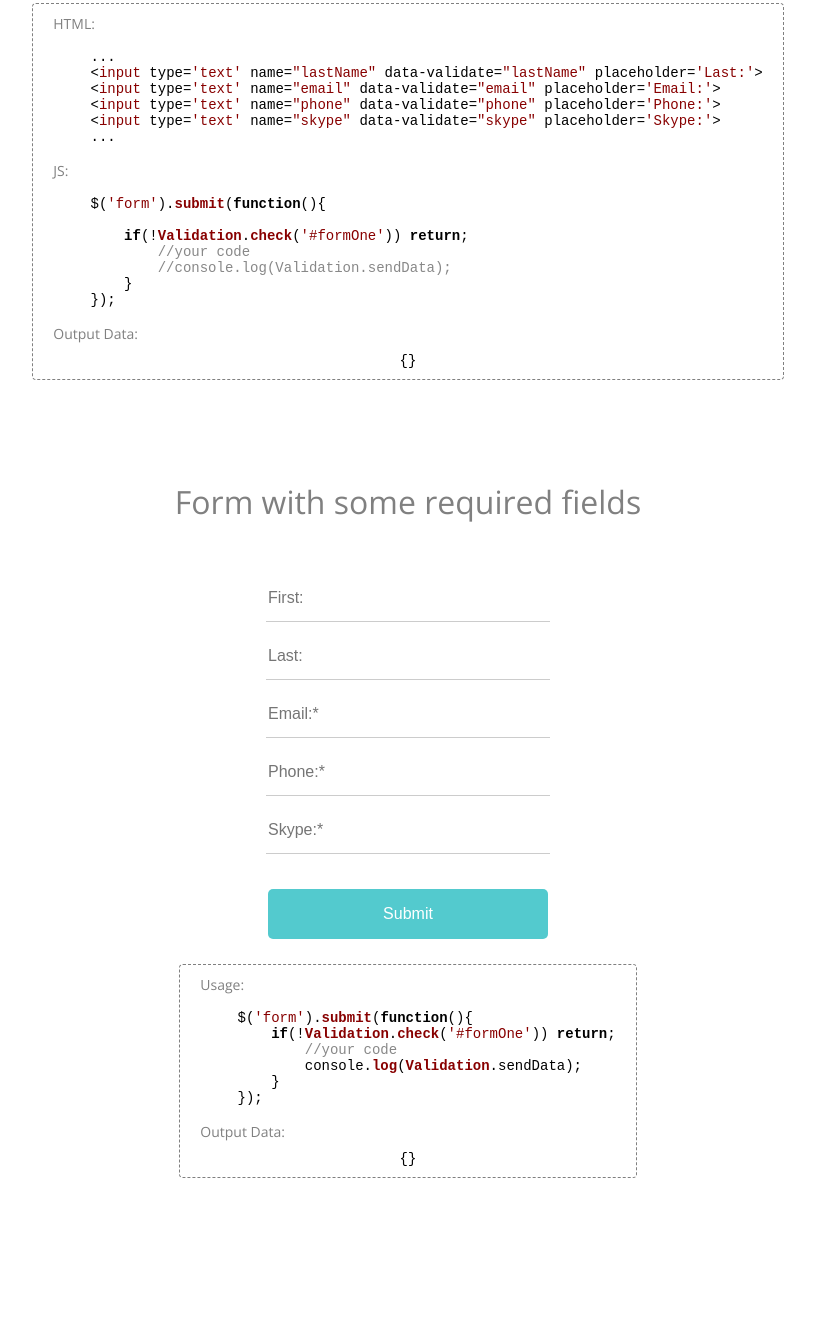
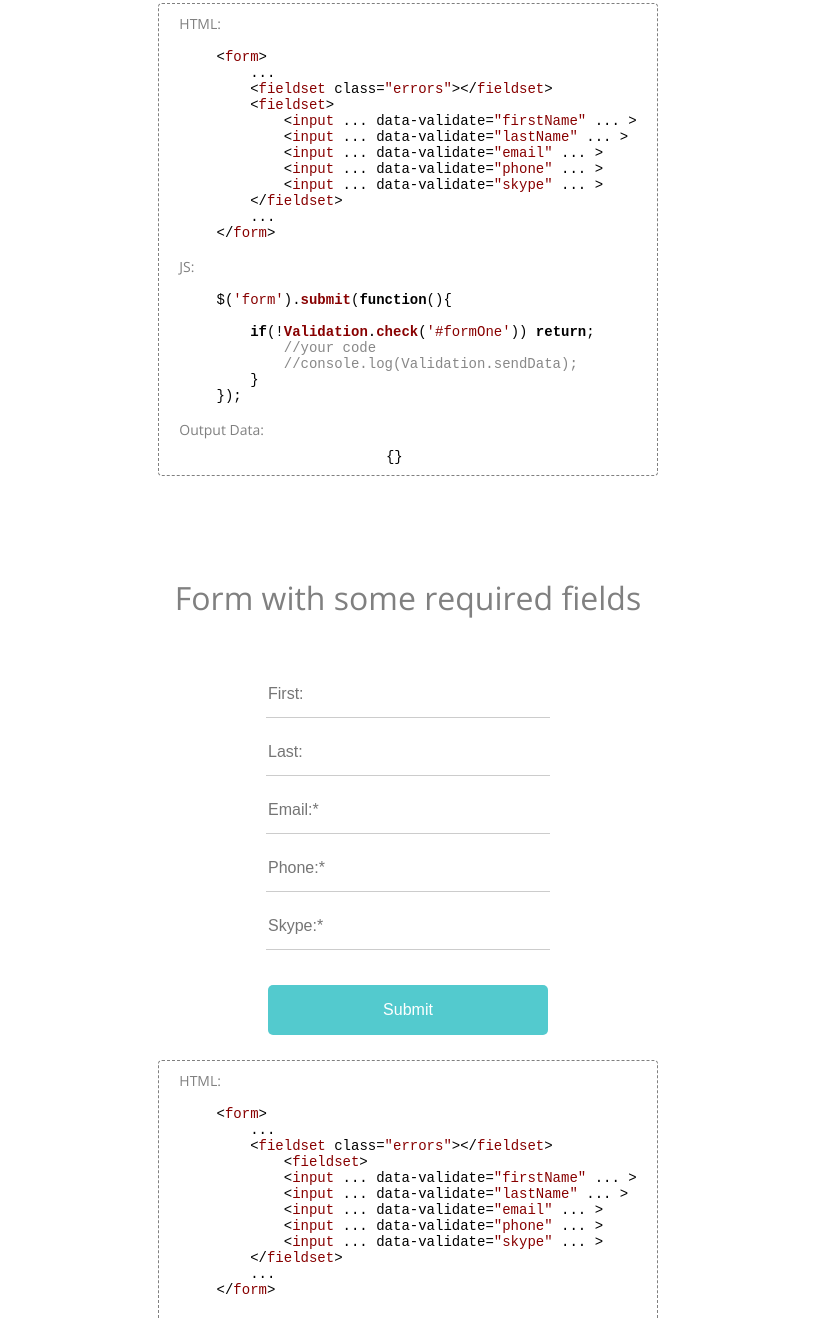
Before and after one commit to MapleMap/formFiledsReader, a website: page index.html in a window 1280 px wide. Shown: the part 601-1919 px from the top of the page, without its empty margins (232-1047 px from the left). Before the commit the page ends 1801 px from the top, so only its background shows below. Drawn offline with nearby package versions, Linux system fonts and the light colour scheme.

Commit message:
add: formTwo and description

```diff
--- a/css/style.less
+++ b/css/style.less
@@ -106,6 +106,10 @@ form {
         margin: 0 0 0 -30px;
       }
     }
+    .result {
+      width: 430px;
+      word-wrap: break-word
+    }
     .comment {
       color: @font-color-form-text;
     }
--- a/index.html
+++ b/index.html
@@ -16,7 +16,7 @@
         <fieldset class="errors"></fieldset>
         <fieldset class="message">*all fileds are required</fieldset>
         <fieldset class="signup">
-            <input type='text' name="firstName" data-validate="firstName1" placeholder='First:'>
+            <input type='text' name="firstName" data-validate="firstName" placeholder='First:'>
             <input type='text' name="lastName" data-validate="lastName" placeholder='Last:'>
             <input type='text' name="email" data-validate="email" placeholder='Email:'>
             <input type='text' name="phone" data-validate="phone" placeholder='Phone:'>
@@ -27,12 +27,18 @@
             <div class="init">HTML:
 <pre>
     <code class="html">
-        ...
-        &lt;input type='text' name="lastName" data-validate="lastName" placeholder='Last:'&gt;
-        &lt;input type='text' name="email" data-validate="email" placeholder='Email:'&gt;
-        &lt;input type='text' name="phone" data-validate="phone" placeholder='Phone:'&gt;
-        &lt;input type='text' name="skype" data-validate="skype" placeholder='Skype:'&gt;
-        ...
+        &lt;form&gt;
+            ...
+            &lt;fieldset class="errors"&gt;&lt;/fieldset&gt;
+            &lt;fieldset&gt;
+                &lt;input ... data-validate="firstName" ... &gt;
+                &lt;input ... data-validate="lastName" ... &gt;
+                &lt;input ... data-validate="email" ... &gt;
+                &lt;input ... data-validate="phone" ... &gt;
+                &lt;input ... data-validate="skype" ... &gt;
+            &lt;/fieldset&gt;
+            ...
+        &lt;/form&gt;
     </code>
 </pre>
             </div>
@@ -49,7 +55,7 @@
     </code>
 </pre>
             </div>
-            <div>Output Data:
+            <div class="result">Output Data:
                 <code class="send-data">{}</code>
             </div>
         </fieldset>
@@ -68,19 +74,38 @@
             <input type='submit' placeholder='SUBMIT' value="Submit">
         </fieldset>
         <fieldset class="code-review">
-            <div class="init">Usage:
+            <div class="init">HTML:
+<pre>
+    <code class="html">
+        &lt;form&gt;
+            ...
+            &lt;fieldset class="errors"&gt;&lt;/fieldset&gt;
+                &lt;fieldset&gt;
+                &lt;input ... data-validate="firstName" ... &gt;
+                &lt;input ... data-validate="lastName" ... &gt;
+                &lt;input ... data-validate="email" ... &gt;
+                &lt;input ... data-validate="phone" ... &gt;
+                &lt;input ... data-validate="skype" ... &gt;
+            &lt;/fieldset&gt;
+            ...
+        &lt;/form&gt;
+    </code>
+</pre>
+            </div>
+            <div class="init">JS:
 <pre>
     <code class="js">
         $('form').submit(function(){
-            if(!Validation.check('#formOne')) return;
-                //your code
-                console.log(Validation.sendData);
-            }
+
+        if(!Validation.check('#formOne')) return;
+            //your code
+            //console.log(Validation.sendData);
+        }
         });
     </code>
 </pre>
             </div>
-            <div>Output Data:
+            <div class="result">Output Data:
                 <code class="send-data">{}</code>
             </div>
         </fieldset>
@@ -93,12 +118,14 @@
 
 
             $('#formOne').submit(function(){
-                Validation.check('#formOne');
+                if(Validation.check('#formOne')) {
+                    $('#formOne').find('.send-data').text(JSON.stringify(Validation.sendData));
+                }
             });
 
             $('#formTwo').submit(function(){
-                if(Validation.check('#formOne')){
-                    $('#formOne').find('.send-data').text(JSON.stringify(Validation.sendData));
+                if(Validation.check('#formTwo')){
+                    $('#formTwo').find('.send-data').text(JSON.stringify(Validation.sendData));
                 }
             });
         });
```
Also changed, not shown: css/style.css.
